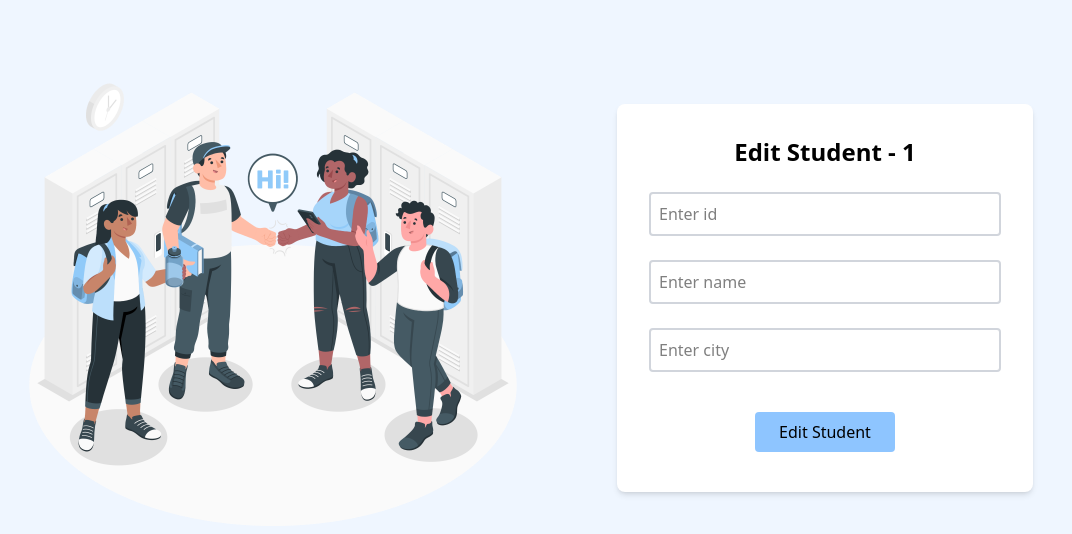
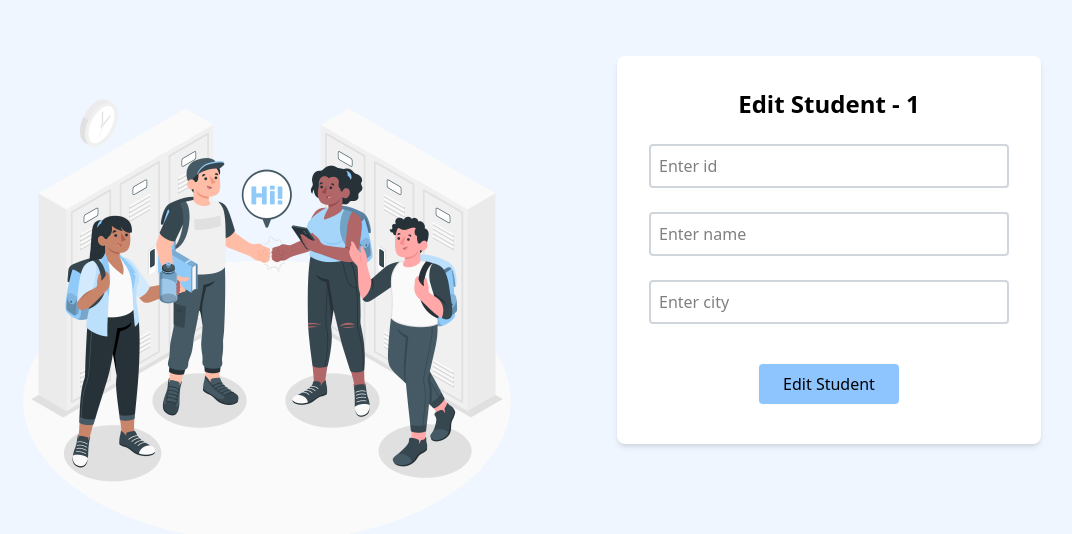
Before and after one commit to nidhinagpure/students-client, a React (Vite) app: page /edit/1 in a window 1280 px wide. Shown: the top 534 px of the page, without its empty margins (55-1127 px from the left). Built offline with nearby package versions, Linux system fonts and the light colour scheme; no server answers.

Commit message:
responsive

```diff
--- a/src/view/Add.jsx
+++ b/src/view/Add.jsx
@@ -39,7 +39,7 @@ function Add() {
         <div className="px-4 py-20">
   <div className="max-w-6xl mx-auto flex flex-col lg:flex-row items-start gap-10">
     {/* Image */}
-    <div className="w-full lg:w-1/2 flex justify-center">
+    <div className="w-full lg:w-1/2 flex justify-center sm:mt-2">
       <img
         src={studentImage}
         alt="Student"
@@ -48,7 +48,7 @@ function Add() {
     </div>
 
     {/* Form */}
-    <div className="bg-white shadow-md rounded-lg w-full lg:w-1/3 p-8 mt-16">
+    <div className="bg-white shadow-md rounded-lg w-full lg:w-1/3 p-8 mt-2 sm:mt-2">
       <h1 className="text-center font-bold text-2xl pb-6">Add Student</h1>
 
       <div className="flex flex-col space-y-5">
--- a/src/view/Edit.jsx
+++ b/src/view/Edit.jsx
@@ -54,10 +54,10 @@ function Edit() {
 
 
   return (
-        <div className="px-4 py-10">
-  <div className="max-w-7xl mx-auto flex flex-col lg:flex-row items-start gap-8">
+    <div className="px-1 py-10">
+      <div className="max-w-7xl mx-auto flex flex-col lg:flex-row items-start gap-8 sm:pt-2">
         {/* Image */}
-    <div className="flex-shrink-0 w-full lg:w-1/2 flex justify-center">
+        <div className="flex-shrink-0 w-full lg:w-1/2 flex justify-center sm:mt-2">
           <img
             src={studentImage}
             alt="Student"
@@ -66,7 +66,7 @@ function Edit() {
         </div>
 
         {/* Form */}
-    <div className="bg-white shadow-md rounded-lg w-full lg:w-1/3 p-8 mt-16">
+        <div className="bg-white shadow-md rounded-lg w-full lg:w-1/3 p-8 mt-1 sm:mt-2">
           <h1 className="text-center font-bold text-2xl pb-6">
             Edit Student - {userid}
           </h1>
```
Lines whose indentation alone changed are shown as unchanged.
